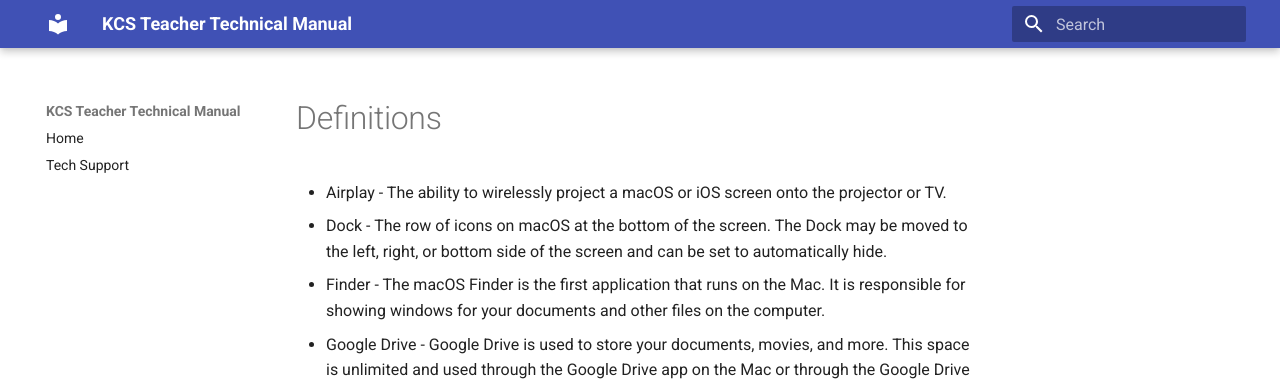
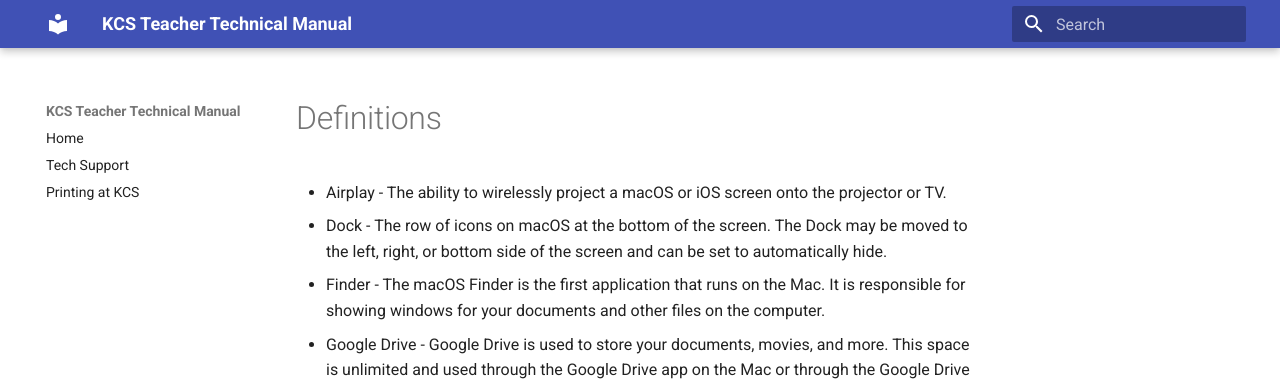
Before and after one commit to Kenton-City-Schools/TeacherTechnicalManual, an MkDocs documentation site: the page built from docs/definitions.md, in a window 1280 px wide. Shown: the top 381 px of the page. Built offline with MkDocs 1.6.1 and Material for MkDocs 9.7.7, drawn with Linux system fonts in a browser that asks for light colours.

```diff
--- a/mkdocs.yml
+++ b/mkdocs.yml
@@ -5,6 +5,7 @@
 nav:
   - Home: index.md
   - Tech Support: techsupport.md
+  - Printing at KCS: printing.md
 
 theme:
   name: material
```
